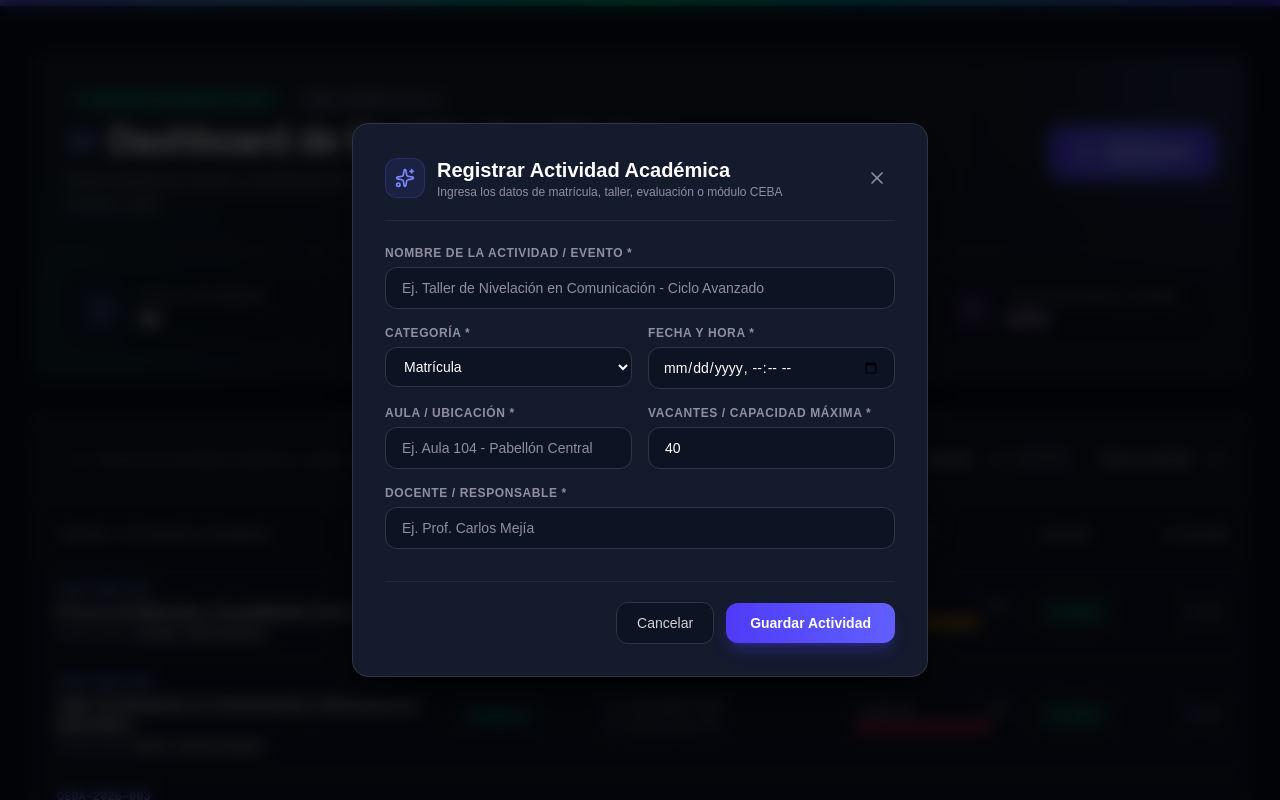
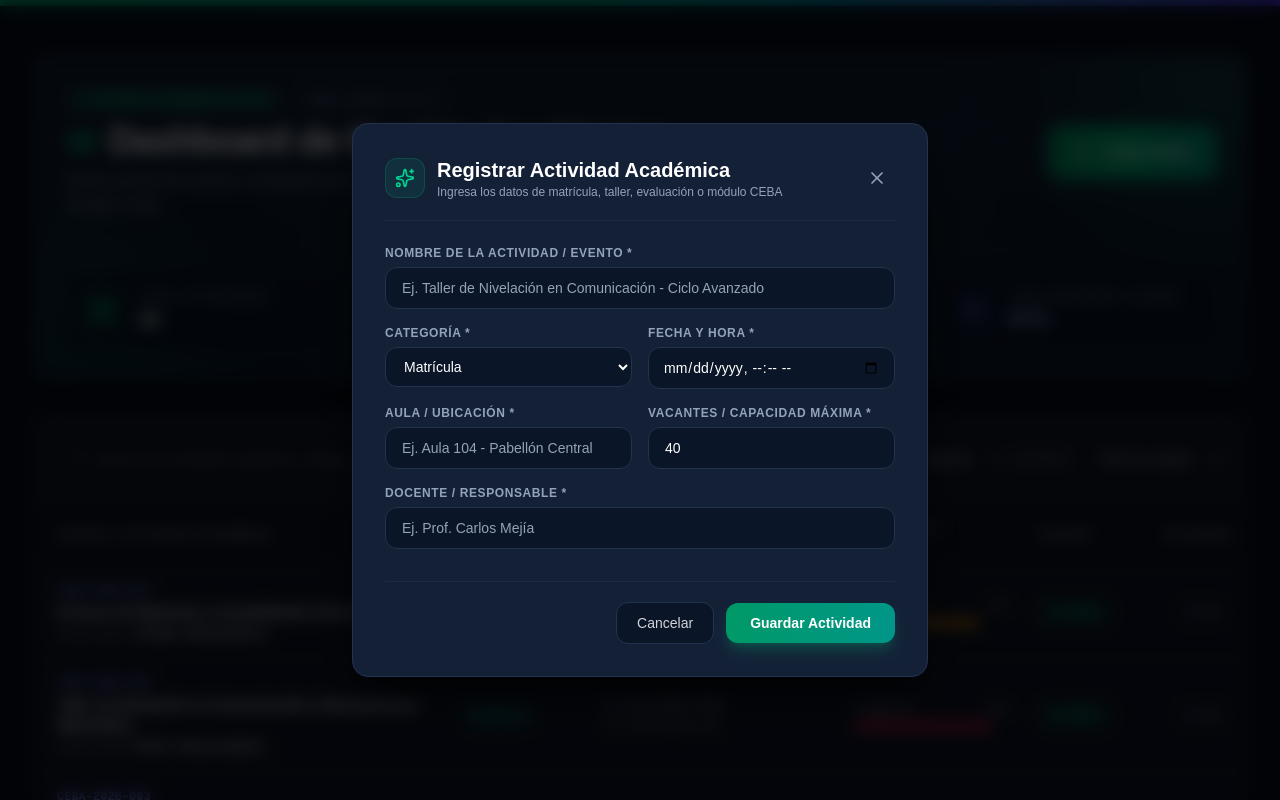
Before and after one commit to ListerCore/lt-edu-app, a Next.js app: page / in a window 1280 px wide. Both pictures are taken after a click on the button "Crear evento". Shown: the top 800 px of the page. Built offline with nearby package versions, Linux system fonts and the light colour scheme.

Commit message:
refactor: update dashboard color scheme to emerald and teal accents

```diff
--- a/features/private/dashboard/components/dashboard-body.tsx
+++ b/features/private/dashboard/components/dashboard-body.tsx
@@ -13,8 +13,8 @@ export const DashboardBody = ({ initialFilter = true }: DashboardBodyProps): JSX
   const { events, stats, systemInfo, pagination, isLoading, searchTerm, selectedCategory, selectedStatus, isCreateModalOpen, isCreating, notification, setSearchTerm, setSelectedCategory, setSelectedStatus, goToPage, nextPage, prevPage, openCreateModal, closeCreateModal, handleCreateSubmit, clearNotification } = useDashboard(initialFilter);
 
   return (
-    <main className="min-h-screen bg-[#070E1D] text-[#DCE2F7] antialiased selection:bg-indigo-500/30 selection:text-indigo-200">
-      <div className="h-1.5 w-full bg-linear-to-r from-indigo-500 via-emerald-500 to-indigo-600" />
+    <main className="min-h-screen bg-[#070E1D] text-[#DCE2F7] antialiased selection:bg-emerald-500/30 selection:text-emerald-200">
+      <div className="h-1.5 w-full bg-linear-to-r from-emerald-500 via-teal-500 to-indigo-600" />
 
       <div className="mx-auto max-w-7xl px-4 sm:px-6 lg:px-8 py-8 md:py-12 space-y-8">
         {notification && (
--- a/features/private/dashboard/components/dashboard-create-modal.tsx
+++ b/features/private/dashboard/components/dashboard-create-modal.tsx
@@ -49,18 +49,18 @@ export const DashboardCreateModal = ({ isOpen, isCreating, onClose, onSubmit }:
 
   return (
     <div className="fixed inset-0 z-50 flex items-center justify-center p-4 bg-black/75 backdrop-blur-sm">
-      <div className="relative w-full max-w-xl rounded-2xl border border-[#2E3545] bg-[#141B2D] p-6 sm:p-8 shadow-2xl shadow-black/80">
-        <div className="flex items-center justify-between pb-5 border-b border-[#2E3545]/60">
+      <div className="relative w-full max-w-xl rounded-2xl border border-[#22334F] bg-[#132036] p-6 sm:p-8 shadow-2xl shadow-black/80">
+        <div className="flex items-center justify-between pb-5 border-b border-[#22334F]/60">
           <div className="flex items-center gap-3">
-            <div className="flex h-10 w-10 items-center justify-center rounded-xl bg-indigo-500/10 border border-indigo-500/20 text-indigo-400">
+            <div className="flex h-10 w-10 items-center justify-center rounded-xl bg-emerald-500/10 border border-emerald-500/20 text-emerald-400">
               <Sparkles className="h-5 w-5" />
             </div>
             <div>
               <h3 className="text-xl font-bold text-white">Registrar Actividad Académica</h3>
-              <p className="text-xs text-[#908FA0]">Ingresa los datos de matrícula, taller, evaluación o módulo CEBA</p>
+              <p className="text-xs text-[#94A3B8]">Ingresa los datos de matrícula, taller, evaluación o módulo CEBA</p>
             </div>
           </div>
-          <button type="button" onClick={onClose} className="rounded-lg p-2 text-[#908FA0] hover:text-white hover:bg-[#191F2F] transition-colors cursor-pointer">
+          <button type="button" onClick={onClose} className="rounded-lg p-2 text-[#94A3B8] hover:text-white hover:bg-[#1A2942] transition-colors cursor-pointer">
             <X className="h-5 w-5" />
           </button>
         </div>
@@ -74,21 +74,21 @@ export const DashboardCreateModal = ({ isOpen, isCreating, onClose, onSubmit }:
 
         <form onSubmit={handleSubmit} className="mt-6 space-y-4">
           <div>
-            <label className="block text-xs font-semibold uppercase tracking-wider text-[#908FA0] mb-1.5">Nombre de la Actividad / Evento *</label>
+            <label className="block text-xs font-semibold uppercase tracking-wider text-[#94A3B8] mb-1.5">Nombre de la Actividad / Evento *</label>
             <input
               type="text"
               required
               value={formData.name}
               onChange={(e) => setFormData({ ...formData, name: e.target.value })}
               placeholder="Ej. Taller de Nivelación en Comunicación - Ciclo Avanzado"
-              className="w-full rounded-xl border border-[#2E3545] bg-[#0C1322] px-4 py-2.5 text-sm text-white placeholder-[#908FA0] focus:border-indigo-500 focus:outline-none focus:ring-2 focus:ring-indigo-500/20"
+              className="w-full rounded-xl border border-[#22334F] bg-[#0B1528] px-4 py-2.5 text-sm text-white placeholder-[#94A3B8] focus:border-emerald-500 focus:outline-none focus:ring-2 focus:ring-emerald-500/20"
             />
           </div>
 
           <div className="grid grid-cols-1 sm:grid-cols-2 gap-4">
             <div>
-              <label className="block text-xs font-semibold uppercase tracking-wider text-[#908FA0] mb-1.5">Categoría *</label>
-              <select value={formData.category} onChange={(e) => setFormData({ ...formData, category: e.target.value })} className="w-full rounded-xl border border-[#2E3545] bg-[#0C1322] px-3.5 py-2.5 text-sm text-white focus:border-indigo-500 focus:outline-none focus:ring-2 focus:ring-indigo-500/20 cursor-pointer">
+              <label className="block text-xs font-semibold uppercase tracking-wider text-[#94A3B8] mb-1.5">Categoría *</label>
+              <select value={formData.category} onChange={(e) => setFormData({ ...formData, category: e.target.value })} className="w-full rounded-xl border border-[#22334F] bg-[#0B1528] px-3.5 py-2.5 text-sm text-white focus:border-emerald-500 focus:outline-none focus:ring-2 focus:ring-emerald-500/20 cursor-pointer">
                 <option value="MATRICULA">Matrícula</option>
                 <option value="EVALUACION">Evaluación</option>
                 <option value="TALLER_NIVELACION">Taller de Nivelación</option>
@@ -100,47 +100,47 @@ export const DashboardCreateModal = ({ isOpen, isCreating, onClose, onSubmit }:
             </div>
 
             <div>
-              <label className="block text-xs font-semibold uppercase tracking-wider text-[#908FA0] mb-1.5">Fecha y Hora *</label>
-              <input type="datetime-local" required value={formData.date} onChange={(e) => setFormData({ ...formData, date: e.target.value })} className="w-full rounded-xl border border-[#2E3545] bg-[#0C1322] px-3.5 py-2.5 text-sm text-white focus:border-indigo-500 focus:outline-none focus:ring-2 focus:ring-indigo-500/20" />
+              <label className="block text-xs font-semibold uppercase tracking-wider text-[#94A3B8] mb-1.5">Fecha y Hora *</label>
+              <input type="datetime-local" required value={formData.date} onChange={(e) => setFormData({ ...formData, date: e.target.value })} className="w-full rounded-xl border border-[#22334F] bg-[#0B1528] px-3.5 py-2.5 text-sm text-white focus:border-emerald-500 focus:outline-none focus:ring-2 focus:ring-emerald-500/20" />
             </div>
           </div>
 
           <div className="grid grid-cols-1 sm:grid-cols-2 gap-4">
             <div>
-              <label className="block text-xs font-semibold uppercase tracking-wider text-[#908FA0] mb-1.5">Aula / Ubicación *</label>
+              <label className="block text-xs font-semibold uppercase tracking-wider text-[#94A3B8] mb-1.5">Aula / Ubicación *</label>
               <input
                 type="text"
                 required
                 value={formData.location}
                 onChange={(e) => setFormData({ ...formData, location: e.target.value })}
                 placeholder="Ej. Aula 104 - Pabellón Central"
-                className="w-full rounded-xl border border-[#2E3545] bg-[#0C1322] px-4 py-2.5 text-sm text-white placeholder-[#908FA0] focus:border-indigo-500 focus:outline-none focus:ring-2 focus:ring-indigo-500/20"
+                className="w-full rounded-xl border border-[#22334F] bg-[#0B1528] px-4 py-2.5 text-sm text-white placeholder-[#94A3B8] focus:border-emerald-500 focus:outline-none focus:ring-2 focus:ring-emerald-500/20"
               />
             </div>
 
             <div>
-              <label className="block text-xs font-semibold uppercase tracking-wider text-[#908FA0] mb-1.5">Vacantes / Capacidad Máxima *</label>
-              <input type="number" min="1" required value={formData.maxCapacity} onChange={(e) => setFormData({ ...formData, maxCapacity: e.target.value })} className="w-full rounded-xl border border-[#2E3545] bg-[#0C1322] px-4 py-2.5 text-sm text-white focus:border-indigo-500 focus:outline-none focus:ring-2 focus:ring-indigo-500/20" />
+              <label className="block text-xs font-semibold uppercase tracking-wider text-[#94A3B8] mb-1.5">Vacantes / Capacidad Máxima *</label>
+              <input type="number" min="1" required value={formData.maxCapacity} onChange={(e) => setFormData({ ...formData, maxCapacity: e.target.value })} className="w-full rounded-xl border border-[#22334F] bg-[#0B1528] px-4 py-2.5 text-sm text-white focus:border-emerald-500 focus:outline-none focus:ring-2 focus:ring-emerald-500/20" />
             </div>
           </div>
 
           <div>
-            <label className="block text-xs font-semibold uppercase tracking-wider text-[#908FA0] mb-1.5">Docente / Responsable *</label>
+            <label className="block text-xs font-semibold uppercase tracking-wider text-[#94A3B8] mb-1.5">Docente / Responsable *</label>
             <input
               type="text"
               required
               value={formData.organizer}
               onChange={(e) => setFormData({ ...formData, organizer: e.target.value })}
               placeholder="Ej. Prof. Carlos Mejía"
-              className="w-full rounded-xl border border-[#2E3545] bg-[#0C1322] px-4 py-2.5 text-sm text-white placeholder-[#908FA0] focus:border-indigo-500 focus:outline-none focus:ring-2 focus:ring-indigo-500/20"
+              className="w-full rounded-xl border border-[#22334F] bg-[#0B1528] px-4 py-2.5 text-sm text-white placeholder-[#94A3B8] focus:border-emerald-500 focus:outline-none focus:ring-2 focus:ring-emerald-500/20"
             />
           </div>
 
-          <div className="mt-8 flex items-center justify-end gap-3 pt-5 border-t border-[#2E3545]/60">
-            <button type="button" onClick={onClose} disabled={isCreating} className="rounded-xl border border-[#2E3545] bg-[#0C1322] px-5 py-2.5 text-sm font-medium text-zinc-300 hover:bg-[#191F2F] hover:text-white transition-all cursor-pointer">
+          <div className="mt-8 flex items-center justify-end gap-3 pt-5 border-t border-[#22334F]/60">
+            <button type="button" onClick={onClose} disabled={isCreating} className="rounded-xl border border-[#22334F] bg-[#0B1528] px-5 py-2.5 text-sm font-medium text-zinc-300 hover:bg-[#1A2942] hover:text-white transition-all cursor-pointer">
               Cancelar
             </button>
-            <button type="submit" disabled={isCreating} className="inline-flex items-center gap-2 rounded-xl bg-linear-to-r from-indigo-600 to-indigo-500 px-6 py-2.5 text-sm font-bold text-white shadow-lg shadow-indigo-600/30 hover:shadow-indigo-500/50 hover:scale-[1.02] active:scale-[0.98] disabled:opacity-50 transition-all cursor-pointer">
+            <button type="submit" disabled={isCreating} className="inline-flex items-center gap-2 rounded-xl bg-linear-to-r from-emerald-600 to-teal-600 px-6 py-2.5 text-sm font-bold text-white shadow-lg shadow-emerald-600/30 hover:shadow-emerald-500/50 hover:scale-[1.02] active:scale-[0.98] disabled:opacity-50 transition-all cursor-pointer">
               {isCreating ? (
                 <>
                   <Loader2 className="h-4 w-4 animate-spin" />
--- a/features/private/dashboard/components/dashboard-header.tsx
+++ b/features/private/dashboard/components/dashboard-header.tsx
@@ -4,9 +4,9 @@ import type { DashboardHeaderProps } from '../types';
 
 export const DashboardHeader = ({ title, subtitle, onOpenCreateModal, stats }: DashboardHeaderProps): JSX.Element => {
   return (
-    <header className="relative w-full rounded-2xl border border-[#2E3545]/80 bg-linear-to-b from-[#191F2F]/90 to-[#141B2D]/90 p-6 md:p-8 backdrop-blur-xl shadow-2xl shadow-black/40 overflow-hidden">
-      <div className="pointer-events-none absolute -top-24 -right-24 h-64 w-64 rounded-full bg-indigo-500/15 blur-3xl" />
-      <div className="pointer-events-none absolute -bottom-24 -left-24 h-64 w-64 rounded-full bg-emerald-500/10 blur-3xl" />
+    <header className="relative w-full rounded-2xl border border-[#22334F] bg-linear-to-b from-[#16233B]/90 to-[#0D1C2E]/90 p-6 md:p-8 backdrop-blur-xl shadow-2xl shadow-black/40 overflow-hidden">
+      <div className="pointer-events-none absolute -top-24 -right-24 h-64 w-64 rounded-full bg-emerald-500/15 blur-3xl" />
+      <div className="pointer-events-none absolute -bottom-24 -left-24 h-64 w-64 rounded-full bg-teal-500/10 blur-3xl" />
 
       <div className="relative z-10 flex flex-col gap-6 lg:flex-row lg:items-center lg:justify-between">
         <div className="flex flex-col gap-2">
@@ -15,21 +15,21 @@ export const DashboardHeader = ({ title, subtitle, onOpenCreateModal, stats }: D
               <span className="h-2 w-2 rounded-full bg-emerald-400 animate-pulse" />
               SISTEMA ACADÉMICO ACTIVO
             </span>
-            <span className="inline-flex items-center gap-1 rounded-full border border-[#464554] bg-[#1E2538] px-2.5 py-0.5 text-xs font-mono text-[#C7C4D7]">CEBA LISTER v2.6.4</span>
+            <span className="inline-flex items-center gap-1 rounded-full border border-[#2D4163] bg-[#132036] px-2.5 py-0.5 text-xs font-mono text-[#94A3B8]">CEBA LISTER v2.6.4</span>
           </div>
 
           <h1 className="text-3xl md:text-4xl font-extrabold tracking-tight text-white flex items-center gap-3">
-            <GraduationCap className="h-8 w-8 text-indigo-400 inline-block" />
+            <GraduationCap className="h-8 w-8 text-emerald-400 inline-block" />
             {title}
           </h1>
-          <p className="text-sm md:text-base text-[#908FA0] max-w-2xl font-medium">{subtitle}</p>
+          <p className="text-sm md:text-base text-[#94A3B8] max-w-2xl font-medium">{subtitle}</p>
         </div>
 
         <div className="flex items-center gap-3 flex-wrap">
           <button
             type="button"
             onClick={onOpenCreateModal}
-            className="group relative inline-flex items-center justify-center gap-2.5 rounded-xl bg-linear-to-r from-indigo-600 via-indigo-500 to-indigo-600 px-6 py-3.5 text-sm font-bold text-white shadow-lg shadow-indigo-600/30 transition-all duration-300 hover:shadow-indigo-500/50 hover:scale-[1.02] active:scale-[0.98] focus:outline-none focus:ring-2 focus:ring-indigo-400 focus:ring-offset-2 focus:ring-offset-[#0C1322] cursor-pointer"
+            className="group relative inline-flex items-center justify-center gap-2.5 rounded-xl bg-linear-to-r from-emerald-600 via-emerald-500 to-teal-600 px-6 py-3.5 text-sm font-bold text-white shadow-lg shadow-emerald-600/30 transition-all duration-300 hover:shadow-emerald-500/50 hover:scale-[1.02] active:scale-[0.98] focus:outline-none focus:ring-2 focus:ring-emerald-400 focus:ring-offset-2 focus:ring-offset-[#0B1528] cursor-pointer"
           >
             <Plus className="h-5 w-5 transition-transform duration-300 group-hover:rotate-90" />
             <span>Crear evento</span>
@@ -37,44 +37,44 @@ export const DashboardHeader = ({ title, subtitle, onOpenCreateModal, stats }: D
         </div>
       </div>
 
-      <div className="relative z-10 mt-8 grid grid-cols-2 gap-3 sm:grid-cols-2 lg:grid-cols-4 pt-6 border-t border-[#2E3545]/60">
-        <div className="flex items-center gap-3.5 rounded-xl bg-[#0F1626]/70 border border-[#2E3545]/50 p-3.5">
-          <div className="flex h-11 w-11 shrink-0 items-center justify-center rounded-lg bg-indigo-500/10 text-indigo-400 border border-indigo-500/20">
+      <div className="relative z-10 mt-8 grid grid-cols-2 gap-3 sm:grid-cols-2 lg:grid-cols-4 pt-6 border-t border-[#22334F]/60">
+        <div className="flex items-center gap-3.5 rounded-xl bg-[#0B1528]/70 border border-[#22334F]/50 p-3.5">
+          <div className="flex h-11 w-11 shrink-0 items-center justify-center rounded-lg bg-emerald-500/10 text-emerald-400 border border-emerald-500/20">
             <CalendarCheck className="h-5 w-5" />
           </div>
           <div>
-            <p className="text-xs font-medium text-[#908FA0] uppercase tracking-wider">Total Actividades</p>
+            <p className="text-xs font-medium text-[#94A3B8] uppercase tracking-wider">Total Actividades</p>
             <p className="text-xl font-bold text-white tracking-tight">{stats.totalEvents}</p>
           </div>
         </div>
 
-        <div className="flex items-center gap-3.5 rounded-xl bg-[#0F1626]/70 border border-[#2E3545]/50 p-3.5">
-          <div className="flex h-11 w-11 shrink-0 items-center justify-center rounded-lg bg-emerald-500/10 text-emerald-400 border border-emerald-500/20">
+        <div className="flex items-center gap-3.5 rounded-xl bg-[#0B1528]/70 border border-[#22334F]/50 p-3.5">
+          <div className="flex h-11 w-11 shrink-0 items-center justify-center rounded-lg bg-teal-500/10 text-teal-400 border border-teal-500/20">
             <Activity className="h-5 w-5" />
           </div>
           <div>
-            <p className="text-xs font-medium text-[#908FA0] uppercase tracking-wider">Actividades Activas</p>
-            <p className="text-xl font-bold text-emerald-400 tracking-tight">{stats.activeEvents}</p>
+            <p className="text-xs font-medium text-[#94A3B8] uppercase tracking-wider">Actividades Activas</p>
+            <p className="text-xl font-bold text-teal-400 tracking-tight">{stats.activeEvents}</p>
           </div>
         </div>
 
-        <div className="flex items-center gap-3.5 rounded-xl bg-[#0F1626]/70 border border-[#2E3545]/50 p-3.5">
+        <div className="flex items-center gap-3.5 rounded-xl bg-[#0B1528]/70 border border-[#22334F]/50 p-3.5">
           <div className="flex h-11 w-11 shrink-0 items-center justify-center rounded-lg bg-amber-500/10 text-amber-400 border border-amber-500/20">
             <Users className="h-5 w-5" />
           </div>
           <div>
-            <p className="text-xs font-medium text-[#908FA0] uppercase tracking-wider">Estudiantes Registrados</p>
+            <p className="text-xs font-medium text-[#94A3B8] uppercase tracking-wider">Estudiantes Registrados</p>
             <p className="text-xl font-bold text-white tracking-tight">{stats.totalAttendees.toLocaleString('es-ES')}</p>
           </div>
         </div>
 
-        <div className="flex items-center gap-3.5 rounded-xl bg-[#0F1626]/70 border border-[#2E3545]/50 p-3.5">
-          <div className="flex h-11 w-11 shrink-0 items-center justify-center rounded-lg bg-purple-500/10 text-purple-400 border border-purple-500/20">
+        <div className="flex items-center gap-3.5 rounded-xl bg-[#0B1528]/70 border border-[#22334F]/50 p-3.5">
+          <div className="flex h-11 w-11 shrink-0 items-center justify-center rounded-lg bg-indigo-500/10 text-indigo-400 border border-indigo-500/20">
             <span className="text-base font-bold">%</span>
           </div>
           <div>
-            <p className="text-xs font-medium text-[#908FA0] uppercase tracking-wider">Tasa Asistencia / Aforo</p>
-            <p className="text-xl font-bold text-purple-300 tracking-tight">{stats.averageOccupancyRate}%</p>
+            <p className="text-xs font-medium text-[#94A3B8] uppercase tracking-wider">Tasa Asistencia / Aforo</p>
+            <p className="text-xl font-bold text-indigo-300 tracking-tight">{stats.averageOccupancyRate}%</p>
           </div>
         </div>
       </div>
```
